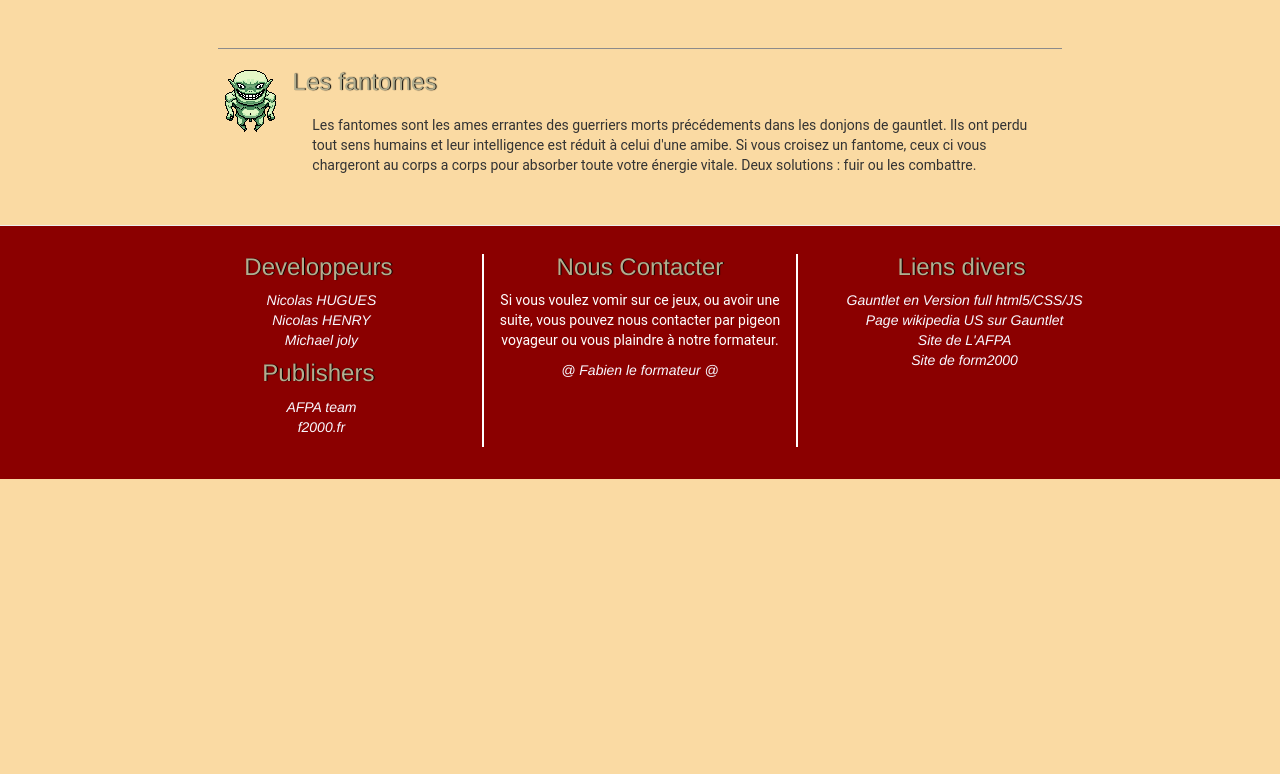
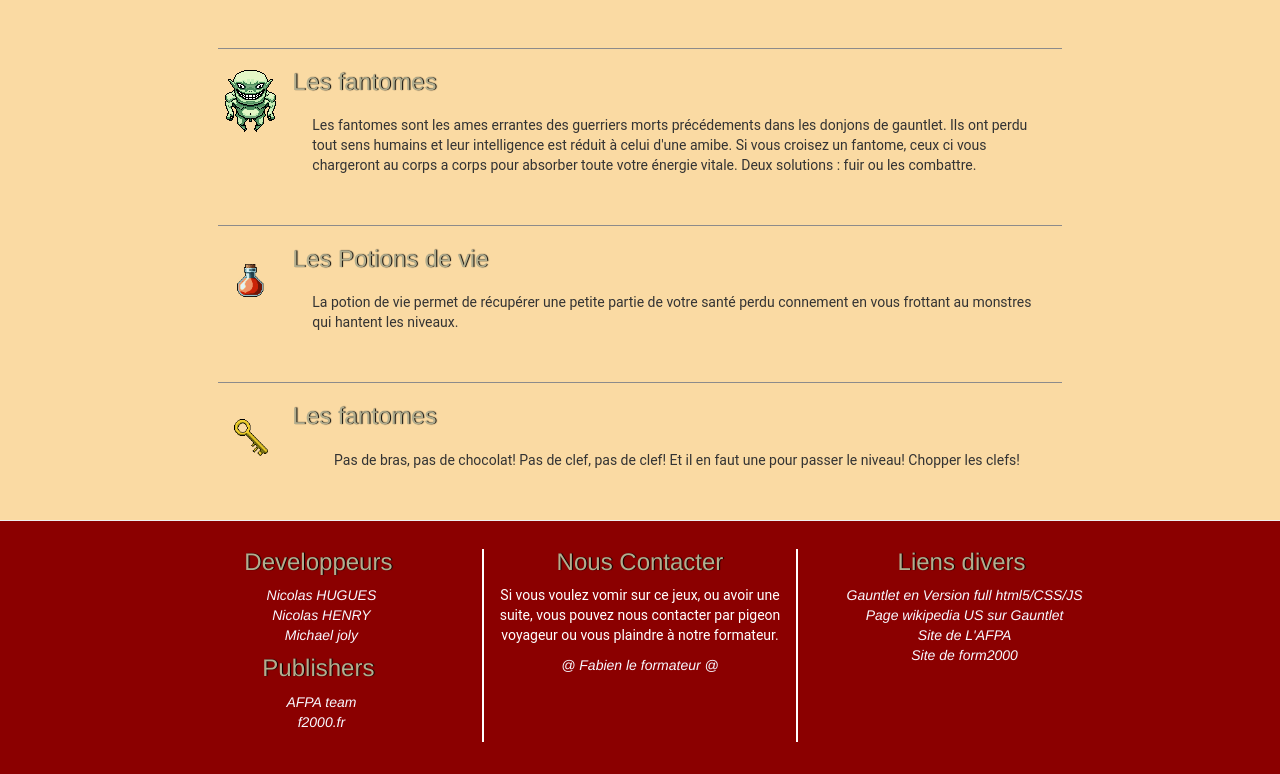
Before and after one commit to F2000-FR-AFPA-WebDev201701/gauntlet-game, a Symfony app: template src/GameBundle/Resources/views/Game/join.html.twig in a window 1280 px wide. Shown: the part 1606-2380 px from the top of the page. Before the commit the page ends 2085 px from the top, so only its background shows below. Run offline with Twig, Linux system fonts and the light colour scheme; the template is opened without the code that fills it, so the values that code supplies are empty; some libraries are stand-ins or nearby versions.

Commit message:
up template

```diff
--- a/src/GameBundle/Model/Item.php
+++ b/src/GameBundle/Model/Item.php
@@ -1,4 +1,4 @@
-<?php
+d<?php
 
 namespace GameBundle\Model;
 
--- a/src/GameBundle/Resources/views/Content/content.html.twig
+++ b/src/GameBundle/Resources/views/Content/content.html.twig
@@ -35,6 +35,34 @@
                     </div>
                 </div>
             </div>
+            <hr class="hr"/>
+            <div class="media">
+                <div class="media-left">
+                    <a href="#">
+                        <img class="media-object" src="{{ asset('images/potion.png') }}" alt="...">
+                    </a>
+                </div>
+                <div class="media-body">
+                    <h3 class="titre-section media-heading" >Les Potions de vie</h3>
+                    <div class="paragraphes">
+                        <p>La potion de vie permet de récupérer une petite partie de votre santé perdu connement en vous frottant au monstres qui hantent les niveaux.</p>
+                    </div>
+                </div>
+            </div>
+            <hr class="hr"/>
+            <div class="media">
+                <div class="media-left">
+                    <a href="#">
+                        <img class="media-object" src="{{ asset('images/clef.png') }}" alt="...">
+                    </a>
+                </div>
+                <div class="media-body">
+                    <h3 class="titre-section media-heading" >Les fantomes</h3>
+                    <div class="paragraphes">
+                        <p>Pas de bras, pas de chocolat! Pas de clef, pas de clef! Et il en faut une pour passer le niveau! Chopper les clefs!</p>
+                    </div>
+                </div>
+            </div>
         </div>
     </div>
 </section>
```
Also changed, not shown: src/GameBundle/Resources/views/Template/_infos.html.twig (+4 -3 lines).
